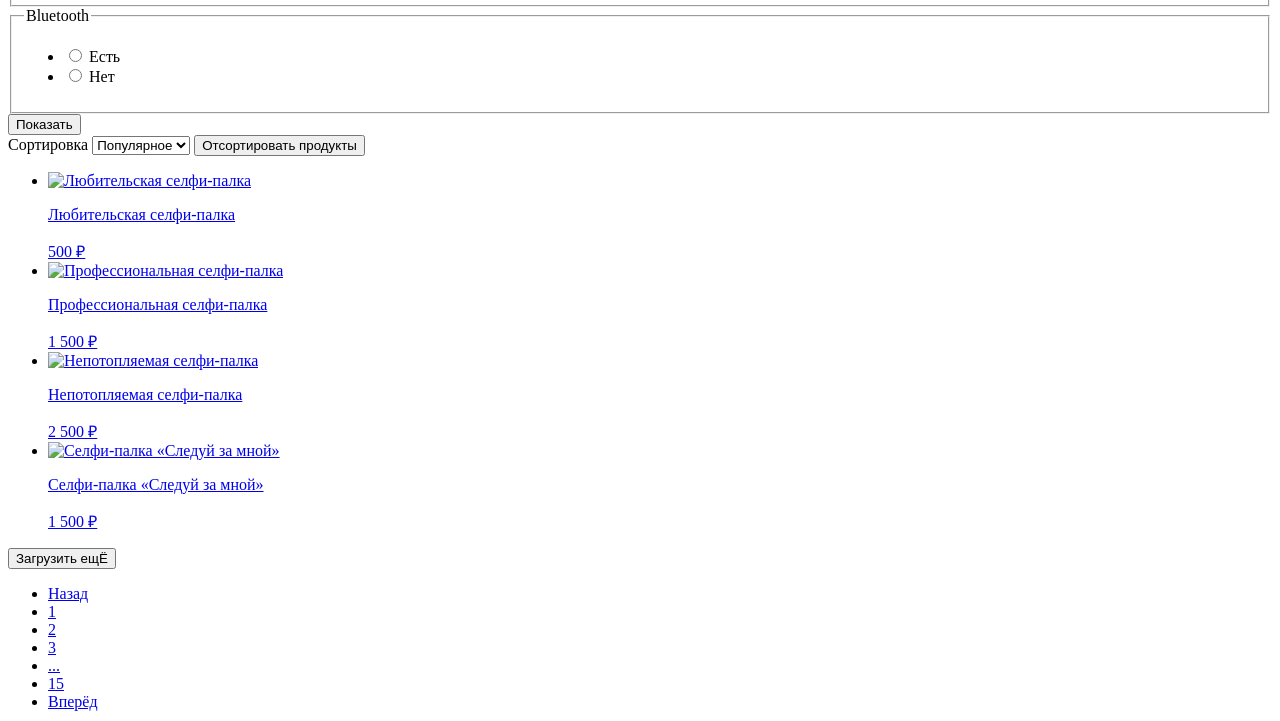
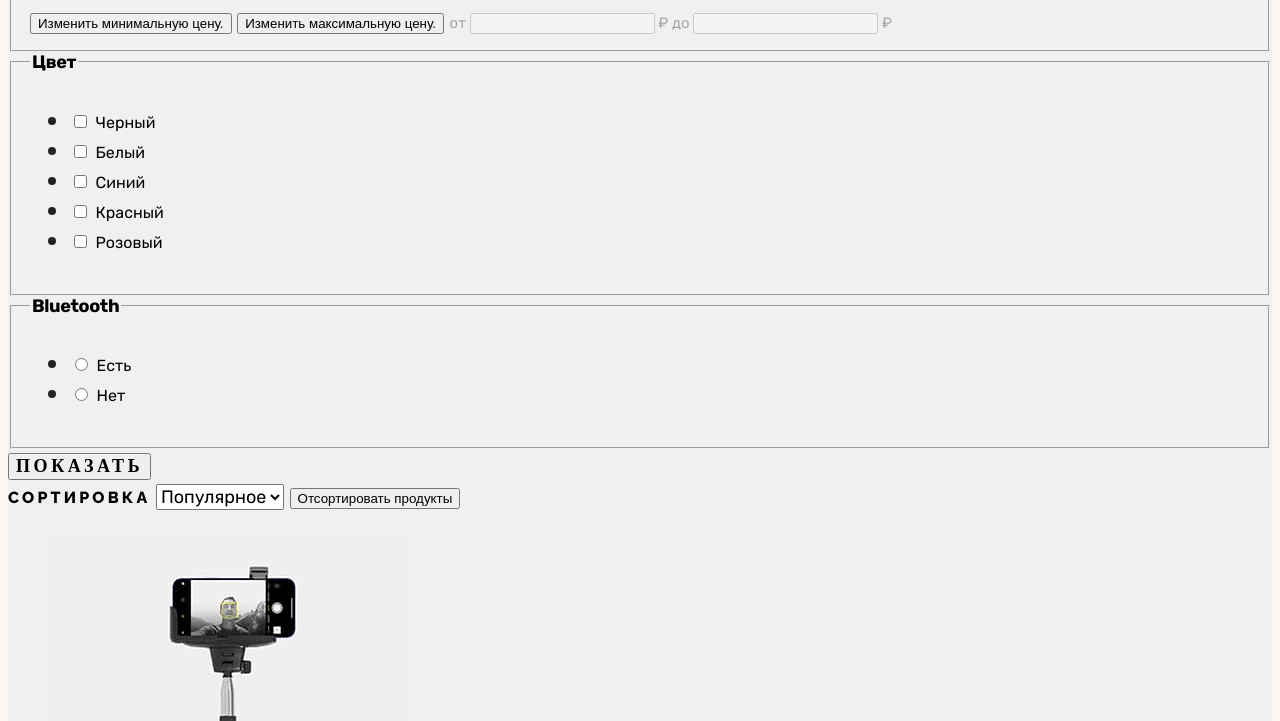
Before and after one commit to Banderos111/device, a plain HTML site: page device/catalog.html in a window 1280 px wide. Shown: the part 614-1335 px from the top of the page. Drawn offline with Linux system fonts and the light colour scheme.

Commit message:
+basic styling catalog.html

```diff
--- a/device/catalog.html
+++ b/device/catalog.html
@@ -4,13 +4,14 @@
 <head>
   <meta charset="utf-8">
   <title>Каталог Девайс</title>
+  <link href="css/styles.css" rel="stylesheet">
 </head>
 
 <body>
   <header class="page-header">
     <nav class="header-nav">
       <a class="logo" href="index.html">
-        <img src="" alt="Логотип Девайс">
+        <img src="img/logo.svg" alt="Логотип Девайс">
       </a>
       <div class="additional-menu">
         <form class="search-form" action="https://echo.htmlacademy.ru/">
@@ -18,7 +19,7 @@
             <span class="visually-hidden">поиск по каталогу</span>
             <input class="search-input field" type="text" name="search" placeholder="Текст поиска">
           </label>
-          <button class="search-button button" type="submit">Найти</button>
+          <button class="search-button" type="submit">Найти</button>
         </form>
         <a class="user" href="#">
           <span>Коля Петухов</span>
@@ -35,7 +36,7 @@
         </a>
       </div>
       <div class="catalog">
-        <a class="catalog-link" href="#">Каталог</a>
+        <a class="catalog-link" href="#">Каталог товаров</a>
       </div>
       <div class="site-menu">
         <ul class="site-menu-list">
@@ -168,7 +169,7 @@
       <ul class="product-card-list">
         <li class="product-card-item">
           <a class="product-card-link" href="#">
-            <img class="product-card-img" src="" alt="Любительская
+            <img class="product-card-img" src="img/product_1.jpg" alt="Любительская
             селфи-палка">
             <p class="product-card-title">Любительская
               селфи-палка</p>
@@ -177,14 +178,14 @@
         </li>
         <li class="product-card-item">
           <a class="product-card-link" href="#">
-            <img class="product-card-img" src="" alt="Профессиональная селфи-палка ">
+            <img class="product-card-img" src="img/product_2.jpg" alt="Профессиональная селфи-палка ">
             <p class="product-card-title">Профессиональная селфи-палка </p>
             <span class="product-card-price">1 500 ₽</span>
           </a>
         </li>
         <li class="product-card-item">
           <a class="product-card-link" href="#">
-            <img class="product-card-img" src="" alt="Непотопляемая
+            <img class="product-card-img" src="img/product_3.jpg" alt="Непотопляемая
             селфи-палка">
             <p class="product-card-title">Непотопляемая
               селфи-палка</p>
@@ -193,17 +194,17 @@
         </li>
         <li class="product-card-item">
           <a class="product-card-link" href="#">
-            <img class="product-card-img" src="" alt="Селфи-палка «Следуй за мной»">
+            <img class="product-card-img" src="img/product_4.jpg" alt="Селфи-палка «Следуй за мной»">
             <p class="product-card-title">Селфи-палка «Следуй за мной»</p>
             <span class="product-card-price">1 500 ₽</span>
           </a>
         </li>
       </ul>
-      <button class="pagination-show-more" type="button">Загрузить ещЁ</button>
+      <button class="pagination-show-more button" type="button">Загрузить ещЁ</button>
       <ul class="pagination">
         <li class="pagination-item">
           <a class="pagination-prev" href="#">
-            <span>Назад</span>
+            <span >Назад</span>
           </a>
         </li>
         <li class="pagination-item">
@@ -232,7 +233,7 @@
   </main>
 
   <footer class="page-footer">
-    <img class="logo" src="" alt="Логотип Девайс">
+    <img class="logo" src="img/footer_logo.svg" alt="Логотип Девайс">
     <address class="fotter-adress">
       <p class="footer-address-text">Санкт-Петербург, набережная реки Карповки, 5, литера П.</p>
     </address>
@@ -277,7 +278,7 @@
       </ul>
     </section>
     <a class="footer-developer" href="https://htmlacademy.ru/">
-      <img src="" alt="Разработано при поддержке HTML Academy">
+      <img src="img/html_academy.svg" alt="Разработано при поддержке HTML Academy">
     </a>
   </footer>
 </body>
--- a/device/css/styles.css
+++ b/device/css/styles.css
@@ -64,27 +64,7 @@ body {
   color: black;
 }
 
-.log-in {
-  font-family: "Rubik", sans-serif;
-  font-weight: 400;
-  font-style: normal;
-  font-size: 18px;
-  line-height: 30px;
-  text-decoration: none;
-  color: black;
-}
-
-.compare {
-  font-family: "Rubik", sans-serif;
-  font-weight: 400;
-  font-style: normal;
-  font-size: 18px;
-  line-height: 30px;
-  text-decoration: none;
-  color: black;
-}
-
-.shopping-cart {
+.additional-menu a {
   font-family: "Rubik", sans-serif;
   font-weight: 400;
   font-style: normal;
@@ -372,6 +352,128 @@ body {
   color: #ffffff;
 }
 
-.social-link{
+.social-link {
   background: rgba(255, 255, 255, 0.3);
 }
+
+.catalog-title {
+  font-family: "Raleway", sans-serif;
+  font-style: normal;
+  font-weight: 800;
+  font-size: 50px;
+  line-height: 50px;
+  color: #000000;
+}
+
+.breadcrumbs a {
+  font-family: "Rubik", sans-serif;
+  font-style: normal;
+  font-weight: 400;
+  font-size: 16px;
+  line-height: 19px;
+  color: #000000;
+  text-decoration: none;
+}
+
+.catalog-products {
+  background: #f0f0f0;
+}
+
+.filter-title,
+.label-title {
+  font-family: "Raleway", sans-serif;
+  font-style: normal;
+  font-weight: 800;
+  font-size: 16px;
+  line-height: 19px;
+  letter-spacing: 0.2em;
+  text-transform: uppercase;
+  color: #000000;
+}
+
+.catalog-filter-title {
+  font-family: "Rubik", sans-serif;
+  font-style: normal;
+  font-weight: 700;
+  font-size: 18px;
+  line-height: 20px;
+  letter-spacing: -0.02em;
+  color: #000000;
+}
+
+.catalog-filter-label {
+  font-family: "Rubik", sans-serif;
+  font-style: normal;
+  font-weight: 400;
+  font-size: 15px;
+  line-height: 18px;
+  text-align: center;
+  color: #000000;
+  opacity: 0.3;
+}
+
+.control-label {
+  font-family: "Rubik", sans-serif;
+  font-style: normal;
+  font-weight: 400;
+  font-size: 16px;
+  line-height: 19px;
+  color: #000000;
+}
+
+.select-control {
+  font-family: "Rubik", sans-serif;
+  font-style: normal;
+  font-weight: 400;
+  font-size: 18px;
+  line-height: 30px;
+  color: #000000;
+}
+
+.product-card-title {
+  font-family: "Rubik", sans-serif;
+  font-style: normal;
+  font-weight: 700;
+  font-size: 18px;
+  line-height: 20px;
+  letter-spacing: -0.02em;
+  color: #000000;
+}
+
+.product-card-price {
+  font-family: "Rubik", sans-serif;
+  font-style: normal;
+  font-weight: 400;
+  font-size: 18px;
+  line-height: 21px;
+  text-align: right;
+  color: #444444;
+}
+
+.product-card-link {
+  text-decoration: none;
+}
+
+.pagination-prev,
+.pagination-next {
+  font-family: "Raleway", sans-serif;
+  font-style: normal;
+  font-weight: 800;
+  font-size: 18px;
+  line-height: 21px;
+  letter-spacing: 0.2em;
+  text-transform: uppercase;
+  text-decoration: none;
+  color: #000000;
+}
+
+.pagination-link {
+  font-family: "Rubik", sans-serif;
+  font-style: normal;
+  font-weight: 400;
+  font-size: 16px;
+  line-height: 20px;
+  text-align: center;
+  color: #444444;
+  opacity: 0.3;
+}
```
